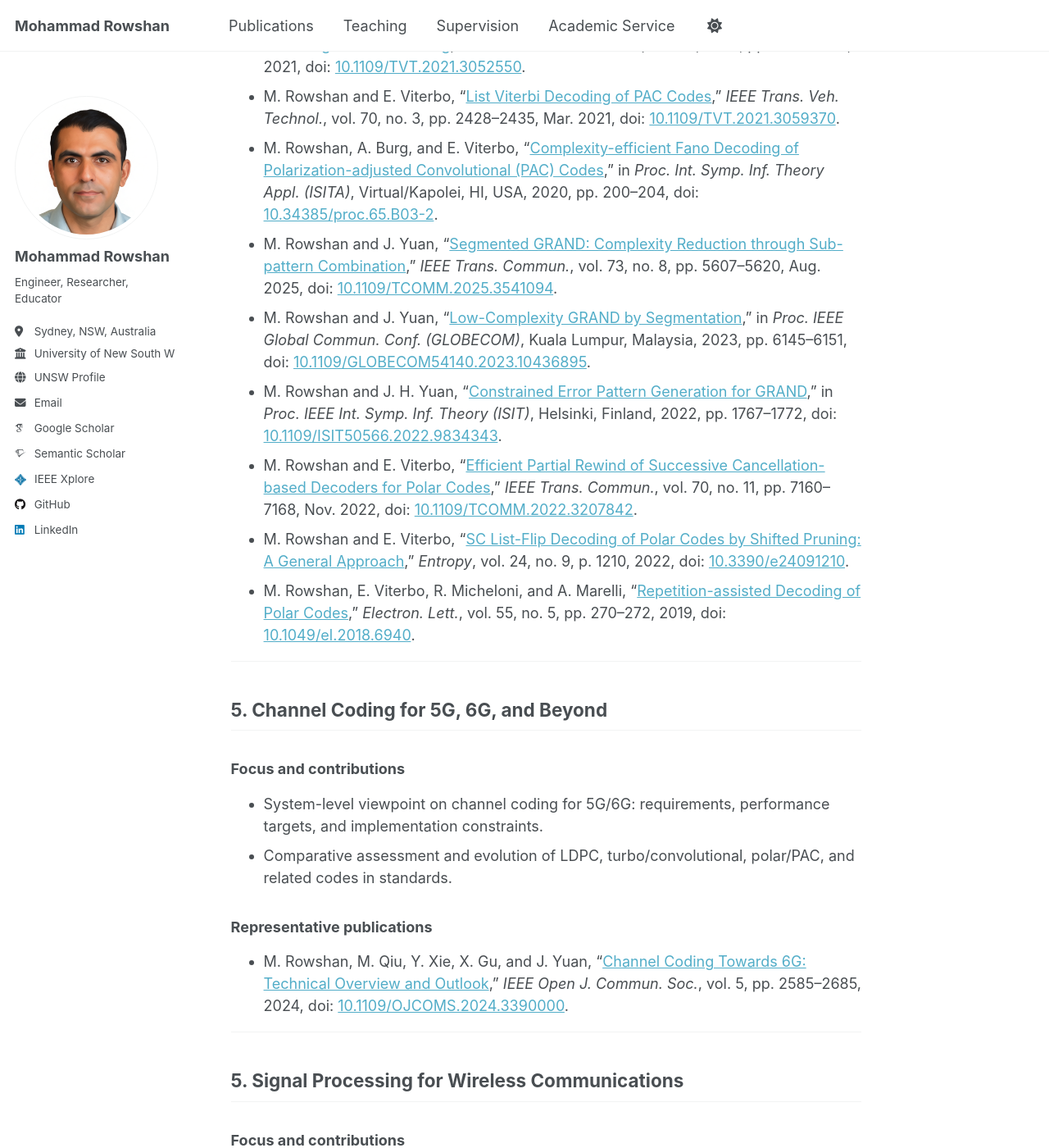
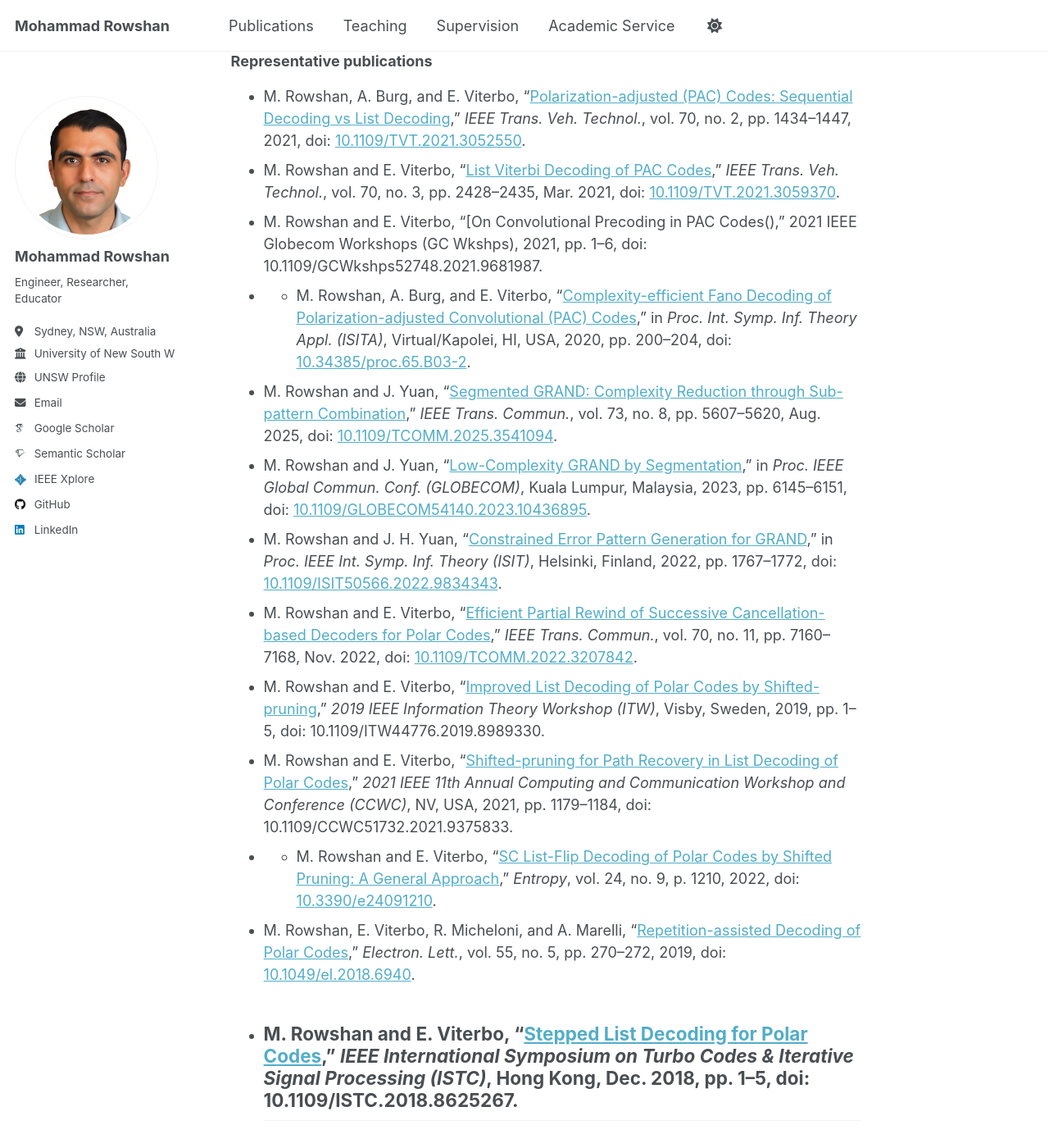
Before and after one commit to mohammad-rowshan/mohammad-rowshan.github.io, a Jekyll site: the page built from _pages/research.md, in a window 1280 px wide and 1400 px high, scrolled down 3931 px. Shown: the whole window at 82% size. Built offline with Jekyll 4.4.1, drawn with Linux system fonts in a browser that asks for light colours; some web fonts are replaced; a script that is not in the unit is left out; comment, search, counter and statistics services are not loaded; some of the changed text lies outside the part shown.

Commit message:
Update research.md

```diff
--- a/_pages/research.md
+++ b/_pages/research.md
@@ -56,6 +56,7 @@ For a complete list, please visit my [Google Scholar](https://scholar.google.com
 - V. F. Dragoi, M. Rowshan, and J. Yuan, “[On the Closed-form Enumeration of Polar Codes: 1.5d-Weight Codewords](https://doi.org/10.1109/TCOMM.2024.3394749),” *IEEE Trans. Commun.*, vol. 72, no. 10, pp. 5972–5987, Oct. 2024, doi: [10.1109/TCOMM.2024.3394749](https://doi.org/10.1109/TCOMM.2024.3394749).
 - M. Rowshan, S. H. Dau, and E. Viterbo, “[On the Formation of Min-weight Codewords of Polar/PAC Codes and Its Applications](https://doi.org/10.1109/TIT.2023.3319015),” *IEEE Trans. Inf. Theory*, vol. 69, no. 12, pp. 7627–7649, Dec. 2023, doi: [10.1109/TIT.2023.3319015](https://doi.org/10.1109/TIT.2023.3319015).
 - [J10] M. Rowshan and J. Yuan, “[On the Minimum Weight Codewords of PAC Codes: The Impact of Pre-Transformation](https://doi.org/10.1109/JSAIT.2023.3312678),” *IEEE J. Sel. Areas Inf. Theory*, vol. 4, pp. 487–498, 2023, doi: [10.1109/JSAIT.2023.3312678](https://doi.org/10.1109/JSAIT.2023.3312678).
+- M. Rowshan and J. H. Yuan, “[Fast Enumeration of Minimum Weight Codewords for PAC Codes](https://ieeexplore.ieee.org/abstract/document/9965901),” *2022 IEEE Information Theory Workshop (ITW)*, Mumbai, India, 2022, pp. 255–260, doi: 10.1109/ITW54588.2022.9965901.
 - M. Rowshan, V. F. Dragoi, and J. Yuan, “[Weight Structure of Low/High-Rate Polar Codes and Weight Contribution-based Partial Order](https://doi.org/10.1109/TIT.2025.3616283),” *IEEE Trans. Inf. Theory*, vol. 71, no. 12, pp. 9340–9358, Dec. 2025, doi: [10.1109/TIT.2025.3616283](https://doi.org/10.1109/TIT.2025.3616283).
 - M. Rowshan, V. F. Dragoi, and J. Yuan, “[Weight Structure of Low/High-Rate Polar Codes and Its Applications](https://doi.org/10.1109/ISIT57864.2024.10619618),” in *Proc. IEEE Int. Symp. Inf. Theory (ISIT)*, Athens, Greece, 2024, pp. 2945–2950, doi: [10.1109/ISIT57864.2024.10619618](https://doi.org/10.1109/ISIT57864.2024.10619618).
 - V. F. Dragoi and M. Rowshan, “[On Polar Codes Weight Distribution](https://doi.org/10.1109/ISIT63088.2025.11195548),” in *Proc. IEEE Int. Symp. Inf. Theory (ISIT)*, Ann Arbor, MI, USA, 2025, pp. 1–6, doi: [10.1109/ISIT63088.2025.11195548](https://doi.org/10.1109/ISIT63088.2025.11195548).
@@ -96,14 +97,17 @@ For a complete list, please visit my [Google Scholar](https://scholar.google.com
 
 - M. Rowshan, A. Burg, and E. Viterbo, “[Polarization-adjusted (PAC) Codes: Sequential Decoding vs List Decoding](https://doi.org/10.1109/TVT.2021.3052550),” *IEEE Trans. Veh. Technol.*, vol. 70, no. 2, pp. 1434–1447, 2021, doi: [10.1109/TVT.2021.3052550](https://doi.org/10.1109/TVT.2021.3052550).
 - M. Rowshan and E. Viterbo, “[List Viterbi Decoding of PAC Codes](https://doi.org/10.1109/TVT.2021.3059370),” *IEEE Trans. Veh. Technol.*, vol. 70, no. 3, pp. 2428–2435, Mar. 2021, doi: [10.1109/TVT.2021.3059370](https://doi.org/10.1109/TVT.2021.3059370).
-- M. Rowshan, A. Burg, and E. Viterbo, “[Complexity-efficient Fano Decoding of Polarization-adjusted Convolutional (PAC) Codes](https://doi.org/10.34385/proc.65.B03-2),” in *Proc. Int. Symp. Inf. Theory Appl. (ISITA)*, Virtual/Kapolei, HI, USA, 2020, pp. 200–204, doi: [10.34385/proc.65.B03-2](https://doi.org/10.34385/proc.65.B03-2).
+- M. Rowshan and E. Viterbo, “[On Convolutional Precoding in PAC Codes(),” 2021 IEEE Globecom Workshops (GC Wkshps), 2021, pp. 1–6, doi: 10.1109/GCWkshps52748.2021.9681987.
+- - M. Rowshan, A. Burg, and E. Viterbo, “[Complexity-efficient Fano Decoding of Polarization-adjusted Convolutional (PAC) Codes](https://doi.org/10.34385/proc.65.B03-2),” in *Proc. Int. Symp. Inf. Theory Appl. (ISITA)*, Virtual/Kapolei, HI, USA, 2020, pp. 200–204, doi: [10.34385/proc.65.B03-2](https://doi.org/10.34385/proc.65.B03-2).
 - M. Rowshan and J. Yuan, “[Segmented GRAND: Complexity Reduction through Sub-pattern Combination](https://doi.org/10.1109/TCOMM.2025.3541094),” *IEEE Trans. Commun.*, vol. 73, no. 8, pp. 5607–5620, Aug. 2025, doi: [10.1109/TCOMM.2025.3541094](https://doi.org/10.1109/TCOMM.2025.3541094).
 - M. Rowshan and J. Yuan, “[Low-Complexity GRAND by Segmentation](https://doi.org/10.1109/GLOBECOM54140.2023.10436895),” in *Proc. IEEE Global Commun. Conf. (GLOBECOM)*, Kuala Lumpur, Malaysia, 2023, pp. 6145–6151, doi: [10.1109/GLOBECOM54140.2023.10436895](https://doi.org/10.1109/GLOBECOM54140.2023.10436895).
 - M. Rowshan and J. H. Yuan, “[Constrained Error Pattern Generation for GRAND](https://doi.org/10.1109/ISIT50566.2022.9834343),” in *Proc. IEEE Int. Symp. Inf. Theory (ISIT)*, Helsinki, Finland, 2022, pp. 1767–1772, doi: [10.1109/ISIT50566.2022.9834343](https://doi.org/10.1109/ISIT50566.2022.9834343).
 - M. Rowshan and E. Viterbo, “[Efficient Partial Rewind of Successive Cancellation-based Decoders for Polar Codes](https://doi.org/10.1109/TCOMM.2022.3207842),” *IEEE Trans. Commun.*, vol. 70, no. 11, pp. 7160–7168, Nov. 2022, doi: [10.1109/TCOMM.2022.3207842](https://doi.org/10.1109/TCOMM.2022.3207842).
-- M. Rowshan and E. Viterbo, “[SC List-Flip Decoding of Polar Codes by Shifted Pruning: A General Approach](https://doi.org/10.3390/e24091210),” *Entropy*, vol. 24, no. 9, p. 1210, 2022, doi: [10.3390/e24091210](https://doi.org/10.3390/e24091210).
+- M. Rowshan and E. Viterbo, “[Improved List Decoding of Polar Codes by Shifted-pruning](https://ieeexplore.ieee.org/abstract/document/8989330),” *2019 IEEE Information Theory Workshop (ITW)*, Visby, Sweden, 2019, pp. 1–5, doi: 10.1109/ITW44776.2019.8989330.
+- M. Rowshan and E. Viterbo, “[Shifted-pruning for Path Recovery in List Decoding of Polar Codes](https://ieeexplore.ieee.org/abstract/document/9375833),” *2021 IEEE 11th Annual Computing and Communication Workshop and Conference (CCWC)*, NV, USA, 2021, pp. 1179–1184, doi: 10.1109/CCWC51732.2021.9375833.
+- - M. Rowshan and E. Viterbo, “[SC List-Flip Decoding of Polar Codes by Shifted Pruning: A General Approach](https://doi.org/10.3390/e24091210),” *Entropy*, vol. 24, no. 9, p. 1210, 2022, doi: [10.3390/e24091210](https://doi.org/10.3390/e24091210).
 - M. Rowshan, E. Viterbo, R. Micheloni, and A. Marelli, “[Repetition-assisted Decoding of Polar Codes](https://doi.org/10.1049/el.2018.6940),” *Electron. Lett.*, vol. 55, no. 5, pp. 270–272, 2019, doi: [10.1049/el.2018.6940](https://doi.org/10.1049/el.2018.6940).
-
+- M. Rowshan and E. Viterbo, “[Stepped List Decoding for Polar Codes](https://ieeexplore.ieee.org/abstract/document/8625267/),” *IEEE International Symposium on Turbo Codes & Iterative Signal Processing (ISTC)*, Hong Kong, Dec. 2018, pp. 1–5, doi: 10.1109/ISTC.2018.8625267.
 ---
 
 ## 5. Channel Coding for 5G, 6G, and Beyond
@@ -163,3 +167,10 @@ For a complete list, please visit my [Google Scholar](https://scholar.google.com
 
 - M. Rowshan and E. Viterbo, *[Polar Codes: From Theory to Practice](https://onlinelibrary.wiley.com/doi/book/10.1002/9781119911760)*, Hoboken, NJ, USA: Wiley–IEEE Press, 2025, ISBN 978-1-119-91173-9.
 - M. Rowshan and V.-F. Dragoi, *The Algebra of Polar Codes: Partial Orders, Automorphisms, Weight Structures, and Applications*, Hoboken, NJ, USA: Wiley–IEEE Press, 2027.
+
+
+---
+
+## Patents
+
+- **[P1]** H. P. H. Shaw, J. Yuan and **M. Rowshan**, “Delay-Doppler based channel estimation method and apparatus,” [Australian Patent 2024900503](https://ipsearch.ipaustralia.gov.au/patents/2024900503), Feb. 28, 2024.
```
